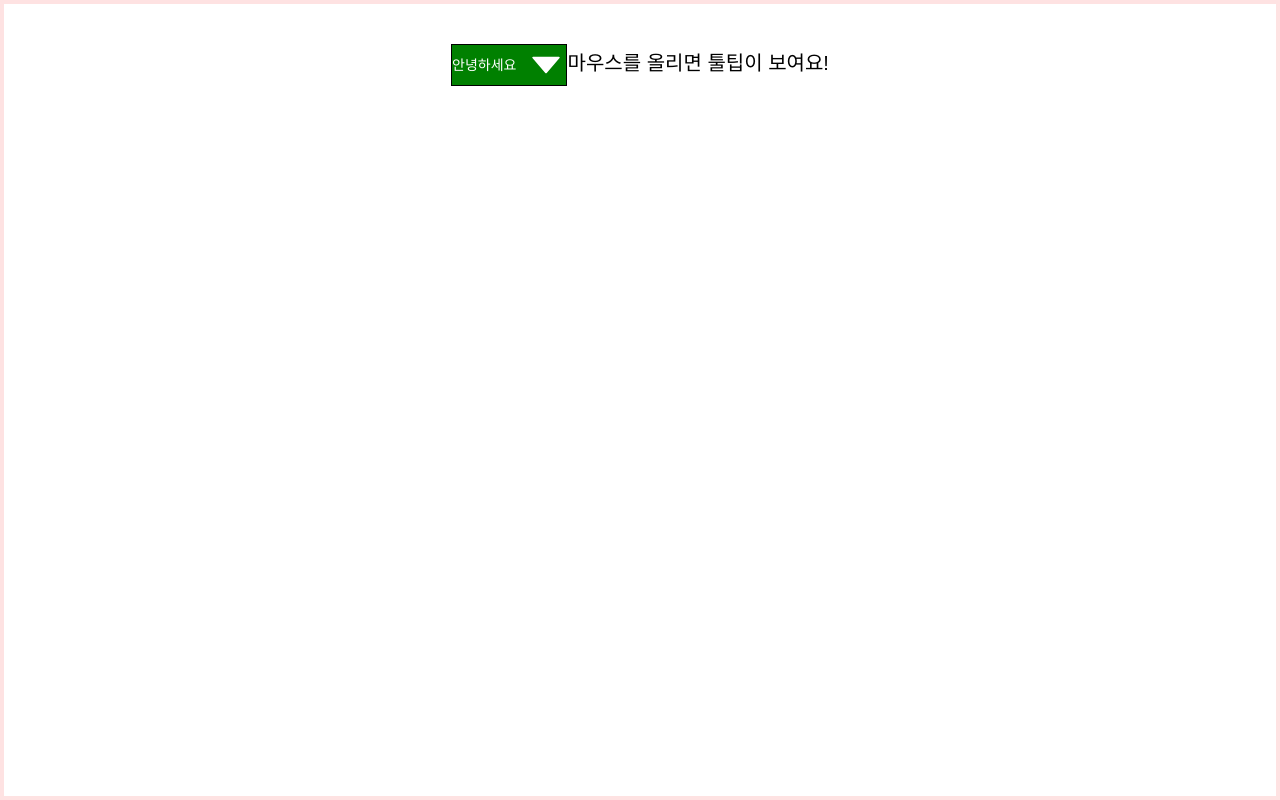
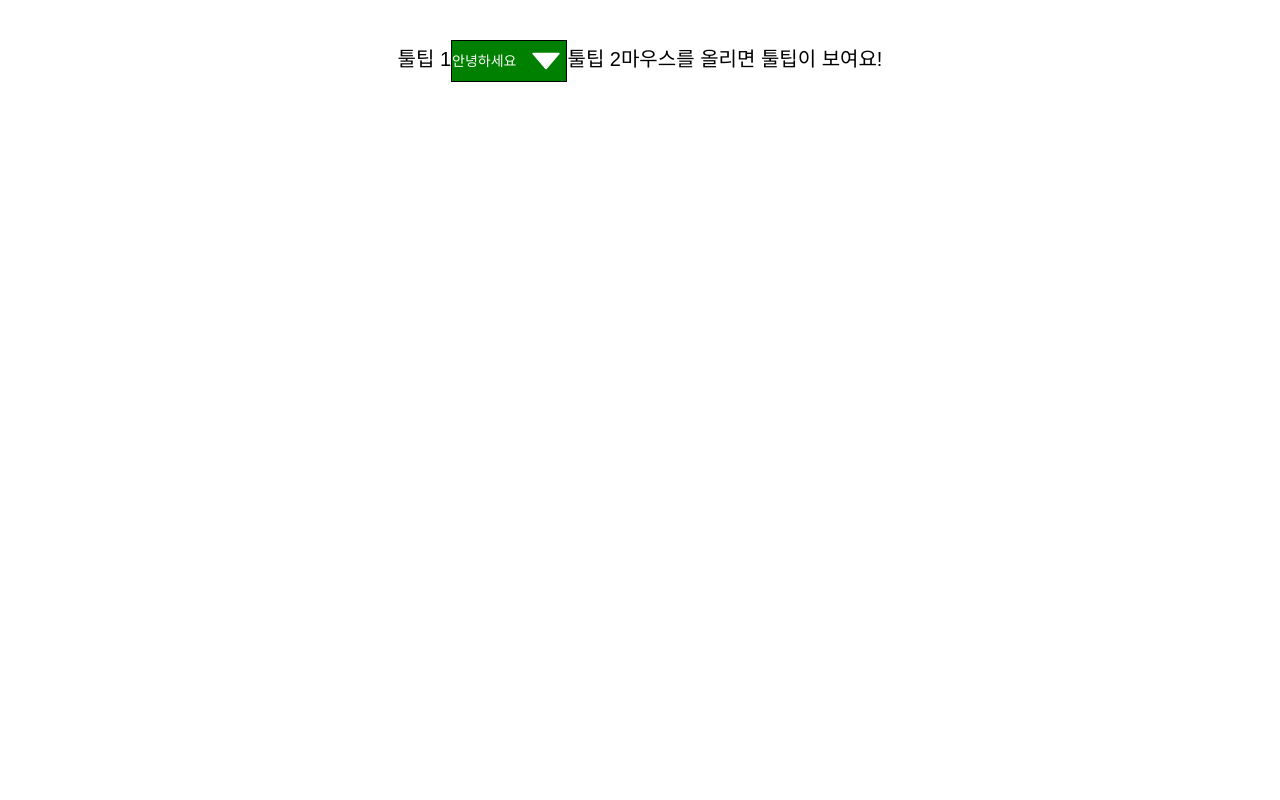
Before and after one commit to blkaka66/lolgg, a React (Vite) app: page / in a window 1280 px wide. Built offline with nearby package versions, Linux system fonts and the light colour scheme.

Commit message:
1002 포지션문제

```diff
--- a/src/App.tsx
+++ b/src/App.tsx
@@ -2,6 +2,17 @@ import { AiFillCaretDown } from "react-icons/ai";
 
 import ButtonComponent from "./components/button/button"
 import ToolTipComponent from "./components/toolTip/ToolTip";
+import SelectComponent from "./components/select/Select.tsx";
+
+
+const data =[
+    { "value": "jack" ,"label": "Jack" },
+    { "value": "lucy", "label": "Lucy" },
+    { "value": "Yimin", "label": "yiminghe" },
+    { "value": "disab", "label": "ffffff", "disabled": true }
+]
+
+
 function App() {
     const onclick11 = () =>{
         console.log("안녕하세요");
@@ -10,7 +21,7 @@ function App() {
 
 
         <div className="border-4 border-red-100 relative h-screen text-center p-10 text-xl">
-          {/* 툴팁 1 */}
+           툴팁 1
           <ToolTipComponent title="툴팁내용">
             <ButtonComponent
                 variant="contained"
@@ -25,10 +36,13 @@ function App() {
             </ButtonComponent>
           </ToolTipComponent>
 
-          {/* 툴팁 2 */}
+           툴팁 2
           <ToolTipComponent title={"툴팁!!"}>
             <div>마우스를 올리면 툴팁이 보여요!</div>
           </ToolTipComponent>
+
+            {/*<SelectComponent*/}
+            {/*data={data}></SelectComponent>*/}
        </div>
             )
     }
--- a/src/components/button/button.tsx
+++ b/src/components/button/button.tsx
@@ -42,8 +42,10 @@ const ButtonComponent = ({
                              iconPosition = "before",
                              isDisabled = false,
                              onClick = (event) => {
-                                 event.stopPropagation();
-                                 console.log( 'click!' ); },
+
+                                 console.log( 'click!' );
+                                 event.stopPropagation();},
+
                              color="white",
                              children
                          }: ButtonProps) => {
--- /dev/null
+++ b/src/components/select/Select.tsx
@@ -0,0 +1,79 @@
+import React, { useState } from "react";
+import ButtonComponent from "../button/button.tsx";
+import { makeRandomNumber } from "../../methods/Utils.ts";
+
+interface Option {
+    label: string;
+    value: string;
+    disabled?: boolean;
+}
+
+interface NestedOption {
+    label: string;
+    options: Option[];
+}
+
+interface SelectProps {
+    defaultValue?: string;
+    widthSize?: "full" | "fit" | number;
+    textSize?: string;
+    data: Option[] | NestedOption[];
+}
+
+const SelectComponent = ({
+                             defaultValue = "lucy",
+                             widthSize = "fit",
+                             textSize = "text-lg",
+                             data,
+                         }: SelectProps) => {
+    const [isAppear, setIsAppear] = useState(false);
+
+    const handleOnclick = () => {
+        console.log("끼얏호우");
+        setIsAppear(!isAppear);
+    };
+
+    const handleButtonClicked = (itemValue: string) => {
+        console.log(itemValue);
+    };
+
+    const id = makeRandomNumber();
+
+    return (
+        <div
+            id={`select_${id}`}
+            className={"relative inline-block border border-black w-12 h-12"}
+            onClick={handleOnclick}
+        >
+            <ButtonComponent
+                variant="outlined"
+                widthSize={widthSize}
+                textSize={textSize}
+                onClick={(event) => {
+                event.stopPropagation();
+                handleOnclick();
+            }}>
+                {defaultValue}
+            </ButtonComponent>
+            {data &&
+                isAppear &&
+                data.map((item, index) => (
+                    <ButtonComponent
+                        key={index}
+                        variant="outlined"
+                        widthSize={widthSize}
+                        textSize={textSize}
+                        isDisabled={item.hasOwnProperty('disabled') ? item.disabled : false}
+                        onClick={(event) => {
+                            event.stopPropagation();
+                            handleButtonClicked(item.hasOwnProperty('value') ? item.value : "");
+                        }}
+                    >
+                        {item.label}
+                    </ButtonComponent>
+                ))}
+        </div>
+    );
+};
+
+export default SelectComponent;
--- a/src/components/toolTip/ToolTip.tsx
+++ b/src/components/toolTip/ToolTip.tsx
@@ -11,7 +11,7 @@ interface ToolTipProps {
     trigger?: string;
 
 }
-
+//포지션 문제 해결되면 삼각형 만들어보기
 interface divStyle {
     position?:string | undefined,
     backgroundColor?: string | undefined,
@@ -59,7 +59,7 @@ const ToolTipComponent = ({
                 setPosition(" -top-4");//포지션이 안바뀜 left-0만 먹히고 나머지는 아예안먹힘
                 break;
             case "bottom":
-                setPosition("left-0 -bottom-4");
+                setPosition("left-[4px] top-[8px]");
                 break;
             case "left":
                 setPosition("-left-4");
--- a/src/index.css
+++ b/src/index.css
@@ -1,6 +1,9 @@
+@import "reset.css";
 @tailwind base;
 @tailwind components;
 @tailwind utilities;
+
+
 
 #root {
   width: 100%;
--- /dev/null
+++ b/src/reset.css
@@ -0,0 +1,43 @@
+html, body, div, span, applet, object, iframe,
+h1, h2, h3, h4, h5, h6, p, blockquote, pre,
+a, abbr, acronym, address, big, cite, code,
+del, dfn, em, img, ins, kbd, q, s, samp,
+small, strike, strong, sub, sup, tt, var,
+b, u, i, center,
+dl, dt, dd, ol, ul, li,
+fieldset, form, label, legend,
+table, caption, tbody, tfoot, thead, tr, th, td,
+article, aside, canvas, details, embed,
+figure, figcaption, footer, header, hgroup,
+menu, nav, output, ruby, section, summary,
+time, mark, audio, video {
+    margin: 0;
+    padding: 0;
+    border: 0;
+    font-size: 100%;
+    font: inherit;
+    vertical-align: baseline;
+}
+/* HTML5 display-role reset for older browsers */
+article, aside, details, figcaption, figure,
+footer, header, hgroup, menu, nav, section {
+    display: block;
+}
+body {
+    line-height: 1;
+}
+ol, ul {
+    list-style: none;
+}
+blockquote, q {
+    quotes: none;
+}
+blockquote:before, blockquote:after,
+q:before, q:after {
+    content: '';
+    content: none;
+}
+table {
+    border-collapse: collapse;
+    border-spacing: 0;
+}
--- a/src/samples/select-group.json
+++ b/src/samples/select-group.json
@@ -1,4 +1,6 @@
 [
-  {"id": 1,"name": "Samsung","group": "A"},
-  {"id": 2,"name": "Apple","group": "A"}
+  { "value": "'jack" ,"label": "Jack" },
+  { "value": "'lucy", "label": "Lucy" },
+  { "value": "Yimin", "label": "yiminghe" },
+  { "value": "disab", "label": "Disabled", "disabled": true }
 ]
```
Also changed, not shown: package.json (+1 -12 lines), 1 other file (tests, documents, lock files or other folders).
